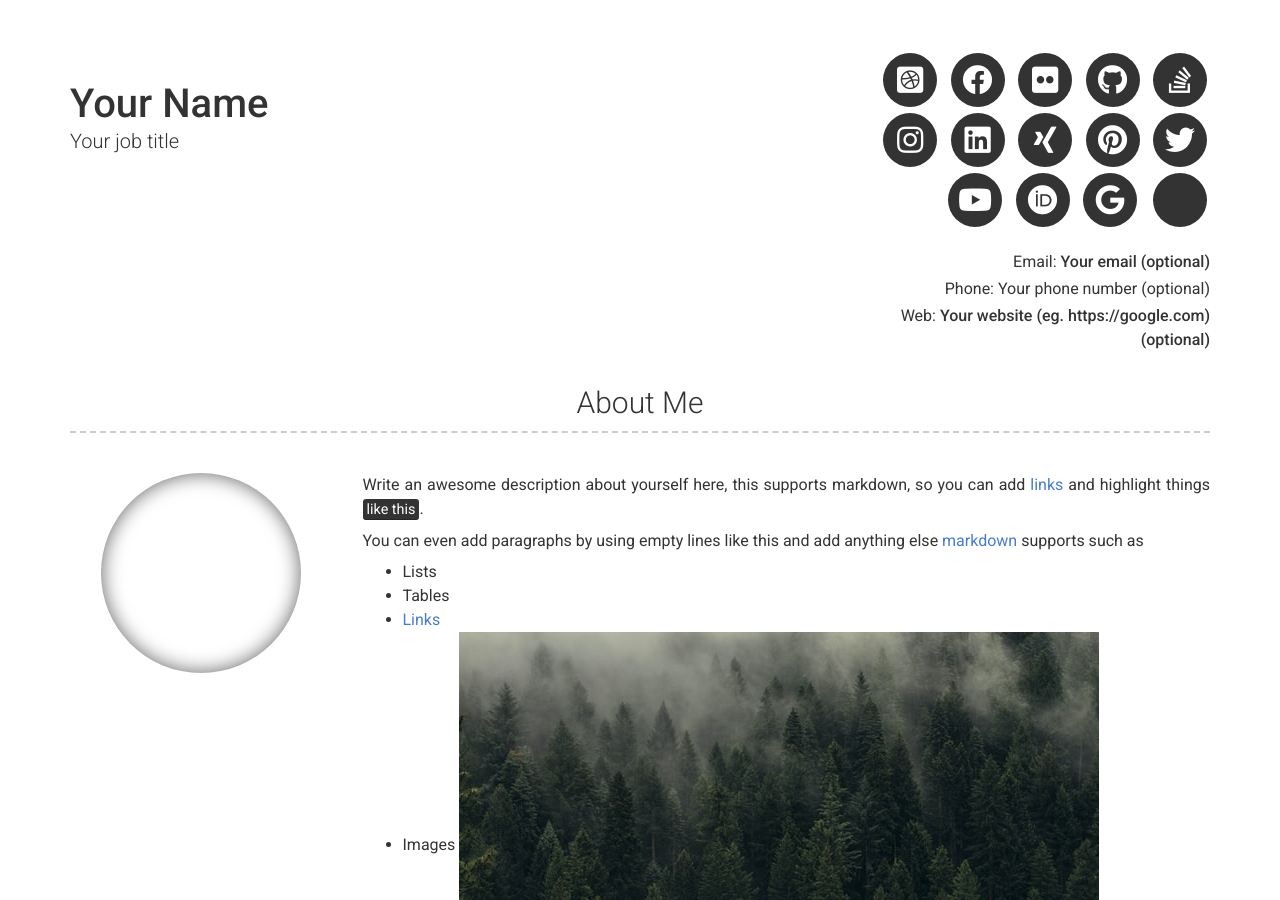
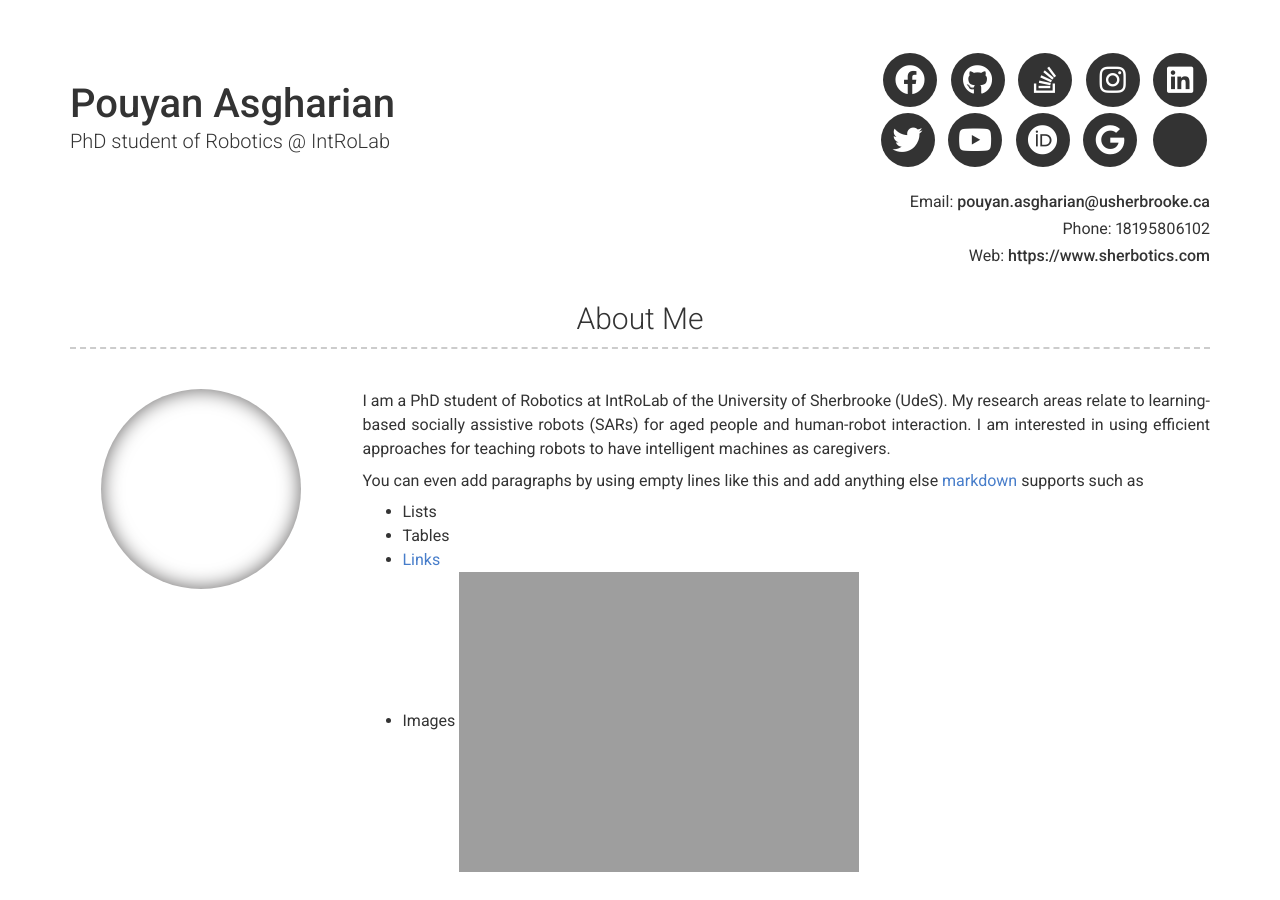
Before and after one commit to pouyan-asg/pouyan-asg.github.io, a Jekyll site: the page built from index.md, in a window 1280 px wide and 900 px high. Built offline with Jekyll 4.4.1, drawn with Linux system fonts in a browser that asks for light colours; nearby versions of some CDN libraries; some of the changed text lies outside the part shown.

Commit message:
Update _config.yml

```diff
--- a/_config.yml
+++ b/_config.yml
@@ -6,32 +6,32 @@ repository: Git repository where your resume will be hosted, only required if yo
 version: 2
 
 # Personal info
-name: Your Name
-title: Your job title
-email: Your email (optional)
+name: Pouyan Asgharian
+title: PhD student of Robotics @ IntRoLab
+email: pouyan.asgharian@usherbrooke.ca
 # email_title: Email (Email title override)
-phone: Your phone number (optional)
+phone: +18195806102
 # phone_title: Phone (Phone title override)
-website: Your website (eg. https://google.com)(optional)
+website: https://www.sherbotics.com
 # website_title: Web (Website title override)
 
 # Dark Mode (true/false/never)
 darkmode: false
 
 # Social links
-twitter_username: jekyllrb
-github_username:  jekyll
-stackoverflow_username: "00000001"
-dribbble_username: jekyll
-facebook_username: jekyll
-flickr_username: jekyll
-instagram_username: jekyll
-linkedin_username: jekyll
-xing_username: jekyll
-pinterest_username: jekyll
-youtube_username: jekyll
-orcid_username: 0000-0000-0000-0000
-googlescholar_username: D847cGsAAAAJ
+twitter_username: MrElectic
+github_username:  pouyan-asg
+stackoverflow_username: ""
+dribbble_username:
+facebook_username: pouyan.asgharian
+flickr_username:
+instagram_username: mr.electic
+linkedin_username: pouyan-asgharian
+xing_username:
+pinterest_username:
+youtube_username: pouyanasgharian
+orcid_username: 0000-0003-2993-8409
+googlescholar_username: XKebYqUAAAAJ
 
 # Additional icon links
 additional_links:
@@ -52,13 +52,13 @@ additional_links:
 # about_title: About Me (Use this to override about section title)
 about_profile_image: Directory of profile image (eg. images/profile.jpg)
 about_content: | # this will include new lines to allow paragraphs
-  Write an awesome description about yourself here, this supports markdown, so you can add [links](http://foobar.com) and highlight things <mark>like this</mark>.
+  I am a PhD student of Robotics at IntRoLab of the University of Sherbrooke (UdeS). My research areas relate to learning-based socially assistive robots (SARs) for aged people and human-robot interaction. I am interested in using efficient approaches for teaching robots to have intelligent machines as caregivers.
 
   You can even add paragraphs by using empty lines like this and add anything else [markdown](https://www.markdownguide.org/getting-started#what-is-markdown) supports such as
     - Lists
     - Tables
     - <a href="google.com">Links</a>
-    - Images ![alt text](/images/landscape-trees.jpg "Trees")
+    - Images ![alt text](/https://drive.google.com/file/d/1h-e6EbfumvwEiueeEkMAdKIWM67SggA5/view?usp=sharing "Trees")
 
 content:
   - title: Projects # Title for the section
```
